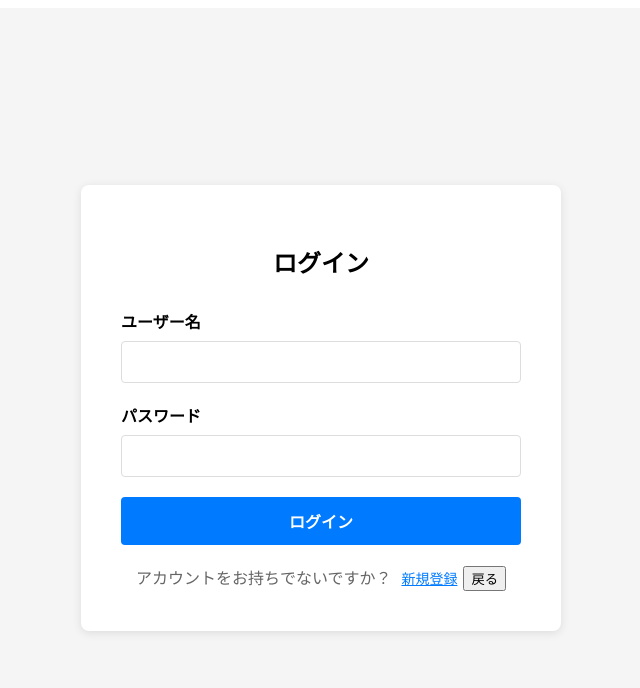
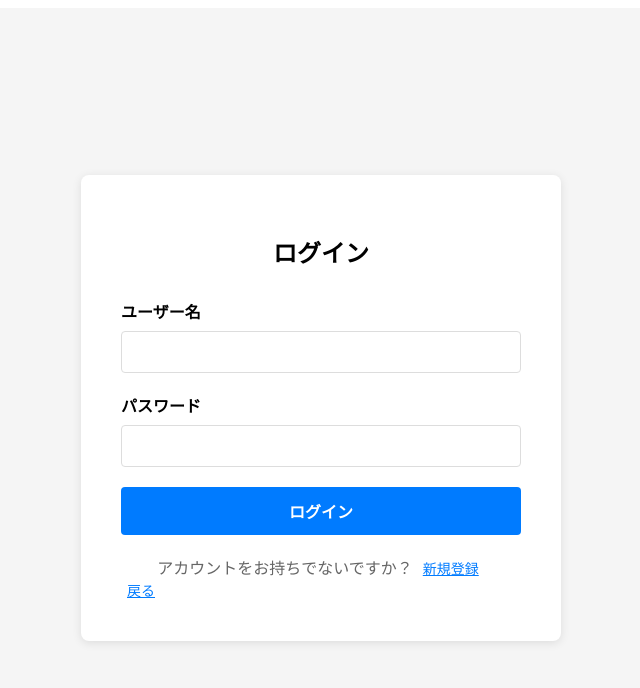
Before and after one commit to HH19xx/philoCompass, a React (Vite) app in the folder client/: page / in a window 1280 px wide. Both pictures are taken after a click on the button "メール/パスワードでログイン". Shown: the top 688 px of the page, without its empty margins (319-959 px from the left). Built offline with nearby package versions, Linux system fonts and the light colour scheme; no server answers.

Commit message:
update: 戻るボタンを装飾

```diff
--- a/client/src/components/LoginPage.tsx
+++ b/client/src/components/LoginPage.tsx
@@ -101,7 +101,9 @@ const LoginPage: React.FC<LoginPageProps> = ({ onLoginSuccess, onSwitchToRegiste
           <button onClick={onSwitchToRegister} className={styles.switchLink}>
             新規登録
           </button>
-          <button type="button" onClick={handleCancel} className={styles.cancelButton}>
+        </div>
+        <div>
+          <button type="button" onClick={handleCancel} className={styles.switchLink}>
             戻る
           </button>
         </div>
--- a/client/src/components/RegisterPage.tsx
+++ b/client/src/components/RegisterPage.tsx
@@ -159,7 +159,9 @@ const RegisterPage: React.FC<RegisterPageProps> = ({ onRegisterSuccess, onSwitch
           <button onClick={onSwitchToLogin} className={styles.switchLink}>
             ログイン
           </button>
-          <button type="button" onClick={handleCancel} className={styles.cancelButton}>
+        </div>
+        <div>
+          <button type="button" onClick={handleCancel} className={styles.switchLink}>
             戻る
           </button>
         </div>
```
